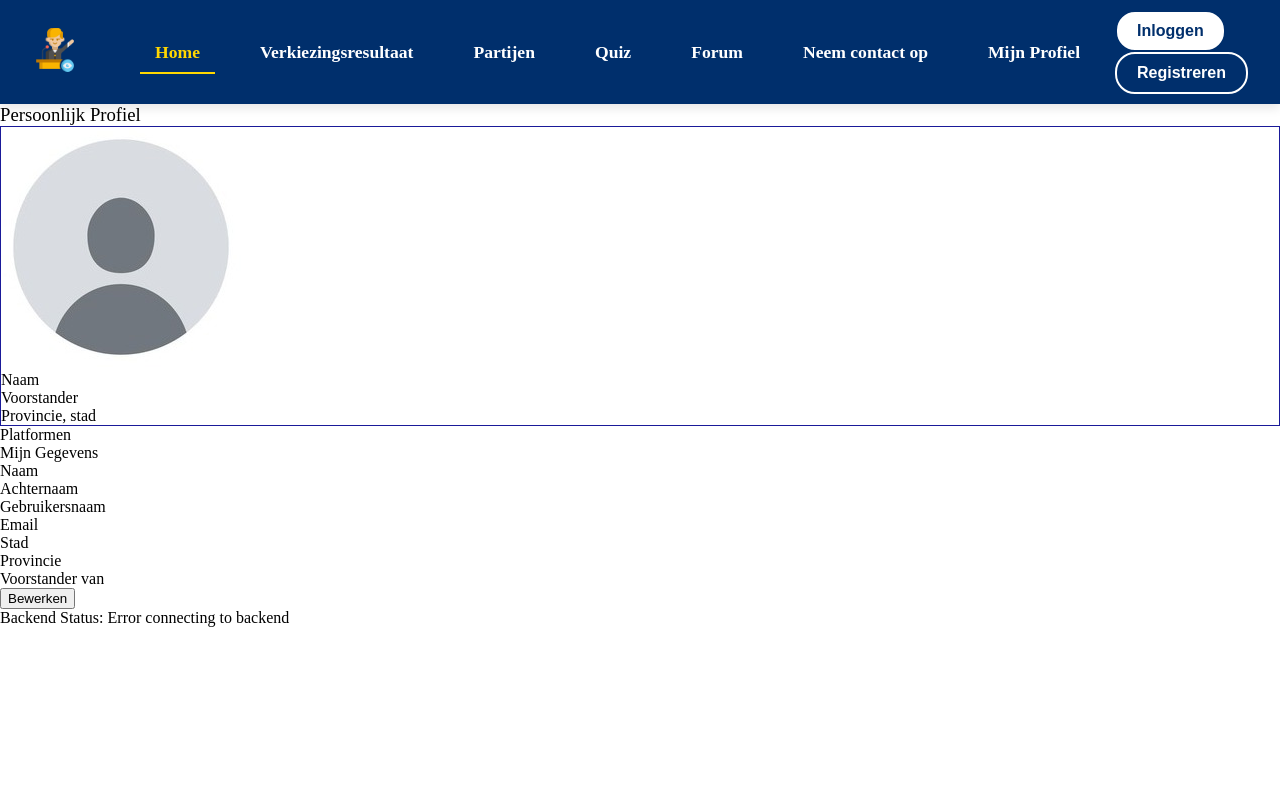
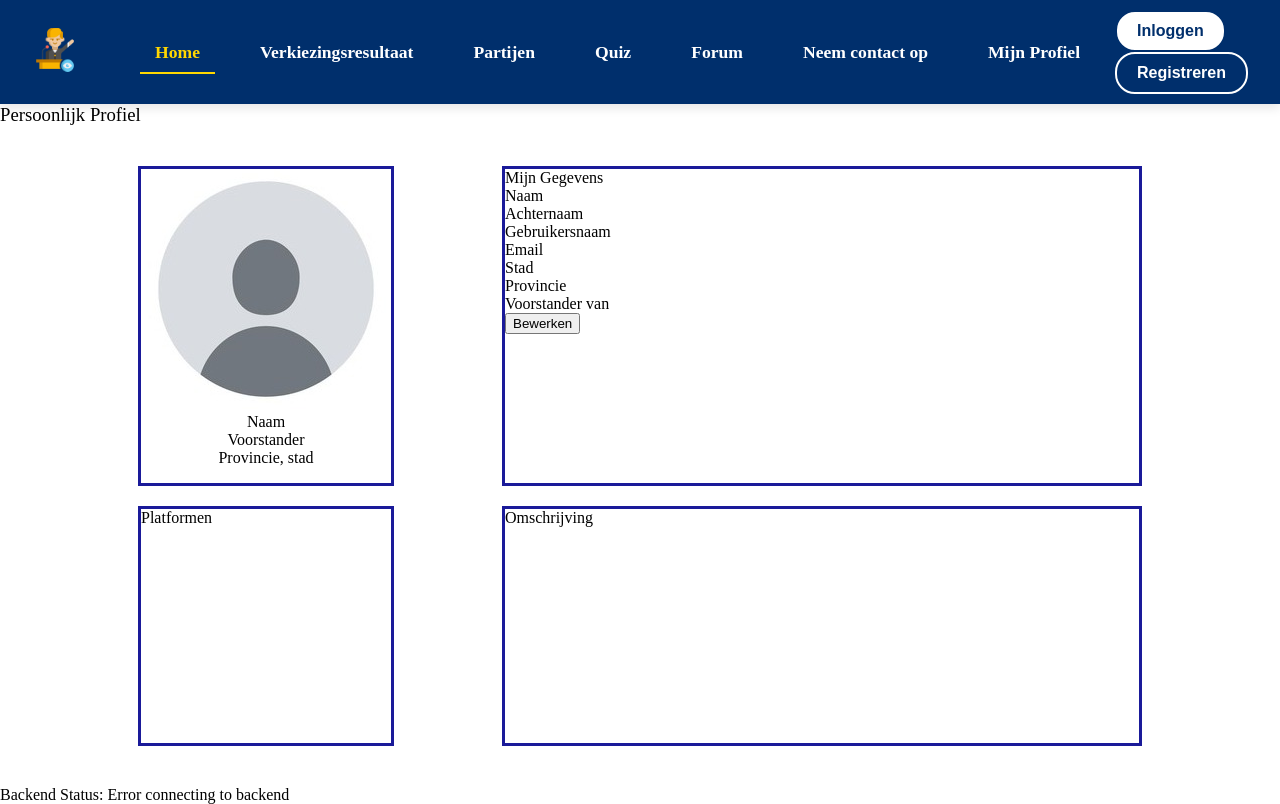
Before and after one commit to mohammedakhlifi/s3e-S205-Team-3, a Vue app in the folder election-frontend/: page /personal-profile in a window 1280 px wide. Built offline with nearby package versions, Linux system fonts and the light colour scheme; no server answers.

Commit message:
structure profile page

```diff
--- a/election-frontend/src/components/pages/PersonalProfile.vue
+++ b/election-frontend/src/components/pages/PersonalProfile.vue
@@ -1,23 +1,18 @@
 <template>
 <h3>Persoonlijk Profiel</h3>
-
+<div id="wrapper">
   <!--ProfielFoto sectie-->
+  <div class="row">
   <div id="PFS">
-
     <img src="../../assets/img/defpic3%20(2).jpg" alt="default profile picture">
     <p>Naam</p>
     <p>Voorstander</p>
     <p>Provincie, stad</p>
   </div>
 
-  <!--Platformen sectie-->
-  <div id="platformen">
-   Platformen
-  </div>
-
   <!--Gegevens sectie-->
   <div id="gegevens">
-  Mijn Gegevens
+    <p>Mijn Gegevens</p>
     <p>Naam</p>
     <p>Achternaam</p>
     <p>Gebruikersnaam</p>
@@ -27,13 +22,20 @@
     <p>Voorstander van</p>
     <button id="edit">Bewerken</button>
   </div>
+  </div>
+
+  <div class="row">
+  <!--Platformen sectie-->
+  <div id="platformen">
+   <p>Platformen</p>
+  </div>
 
   <!--Omschrijving sectie-->
   <div id="omschrijving">
-
+    <p>Omschrijving</p>
   </div>
-
-
+</div>
+</div>
 </template>
 
 
@@ -51,7 +53,43 @@ export default defineComponent({
 <style scoped>
 
 #PFS {
-  border: 1px solid #1a1a99;
+  border: 3px solid #1a1a99;
+  height: 40vh;
+  width: 20vw;
+  text-align: center;
+}
+
+#platformen {
+  border: 3px solid #1a1a99;
+  height: 30vh;
+  width: 20vw;
+}
+
+#gegevens {
+  border: 3px solid #1a1a99;
+  height: 40vh;
+  width: 50vw;
+}
+
+#omschrijving {
+  border: 3px solid #1a1a99;
+  height: 30vh;
+  width: 50vw;
+}
+
+#wrapper {
+  display: flex;
+  flex-direction: column;
+  gap: 20px;
+
+  padding: 40px;
+
+}
+
+.row {
+  display:flex;
+  justify-content: space-evenly;
+  gap: 10px;
 }
 
 
```
Lines whose indentation alone changed are shown as unchanged.
